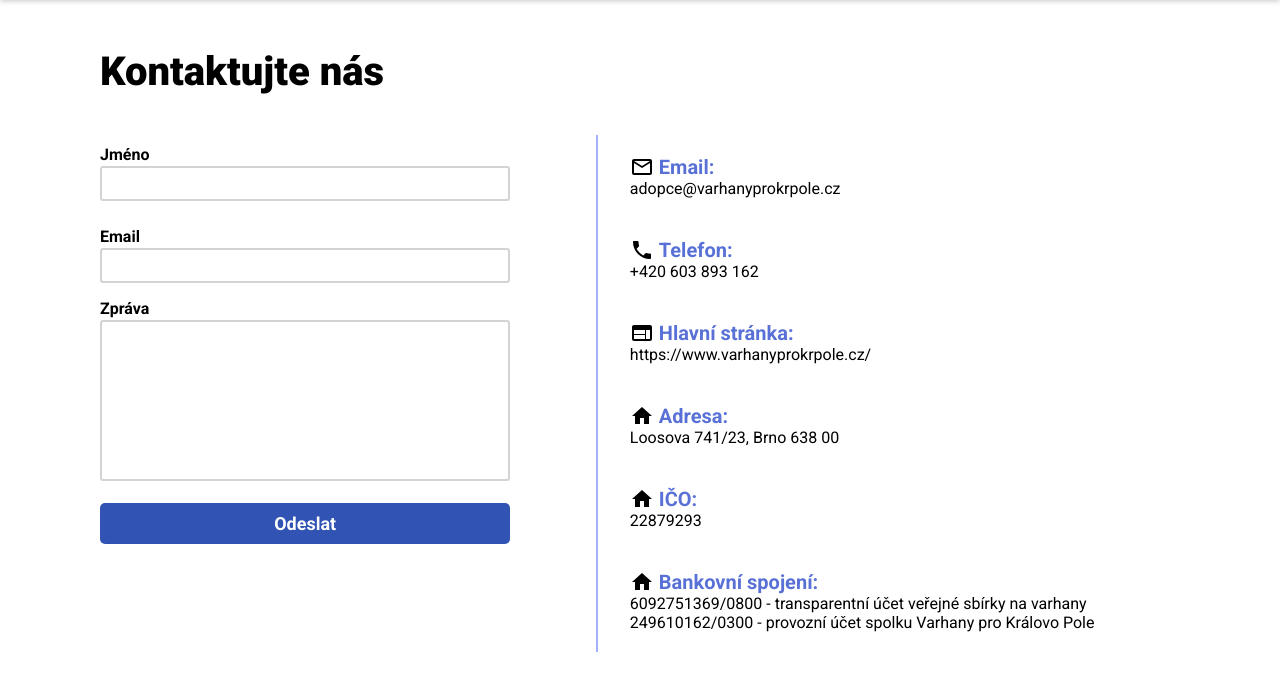
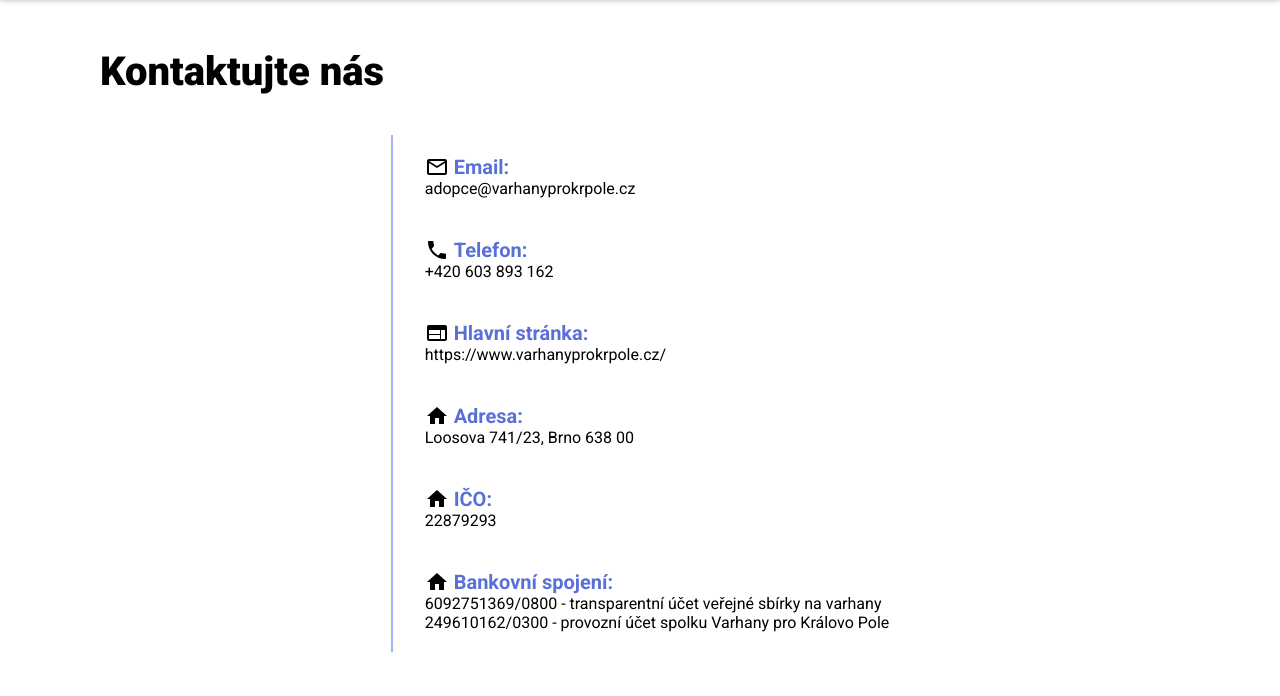
Before and after one commit to jridky/eshop-varhany, a CakePHP app: template templates/Contact/home.php in a window 1280 px wide. Shown: the part 104-800 px from the top of the page. Run offline with PHP 8.4 and a stand-in for CakePHP, Linux system fonts and the light colour scheme; the template is opened without the code that fills it, so the values that code supplies are empty; some libraries are stand-ins or nearby versions.

Commit message:
umazani formulare na odeslani emailu

```diff
--- a/templates/Contact/home.php
+++ b/templates/Contact/home.php
@@ -6,24 +6,6 @@
     </div>
     <?php } ?>
     <div class="contact-page__container">
-        <form action="" class="contact-page__form" method="post">
-            <input type="hidden" name="_method" value="post">
-            <input type="hidden" name="_csrfToken" value="<?= $token ?>">
-            <div class="input-field">
-                <label class="input-label" for="name">Jméno</label>
-                <input id="name" class="input-field__input contact-page__small-input" name="name" type="text" maxlength="100" required>
-                <p class="input-field__error-text">&nbsp;</p>
-            </div>
-            <div class="input-field">
-                <label class="input-label" for="email">Email</label>
-                <input id="email" class="input-field__input contact-page__small-input" name="email" type="email" maxlength="150" required>
-                <p class="input-field__error-text">&nbsp;</p>
-            </div>
-            <label class="input-label">Zpráva</label>
-            <textarea name="message" class="contact-page__message" rows="7" maxlength="500" required></textarea>
-            <p class="input-field__error-text"></p>
-            <input type="submit" value="Odeslat" name="send" class="action-button contact-page__button">
-        </form>
         <div class="contact-info">
             <div class="contact-info__items">
                 <div class="contact-info__item">
```
Also changed, not shown: src/Controller/ContactController.php (+0 -27 lines).
